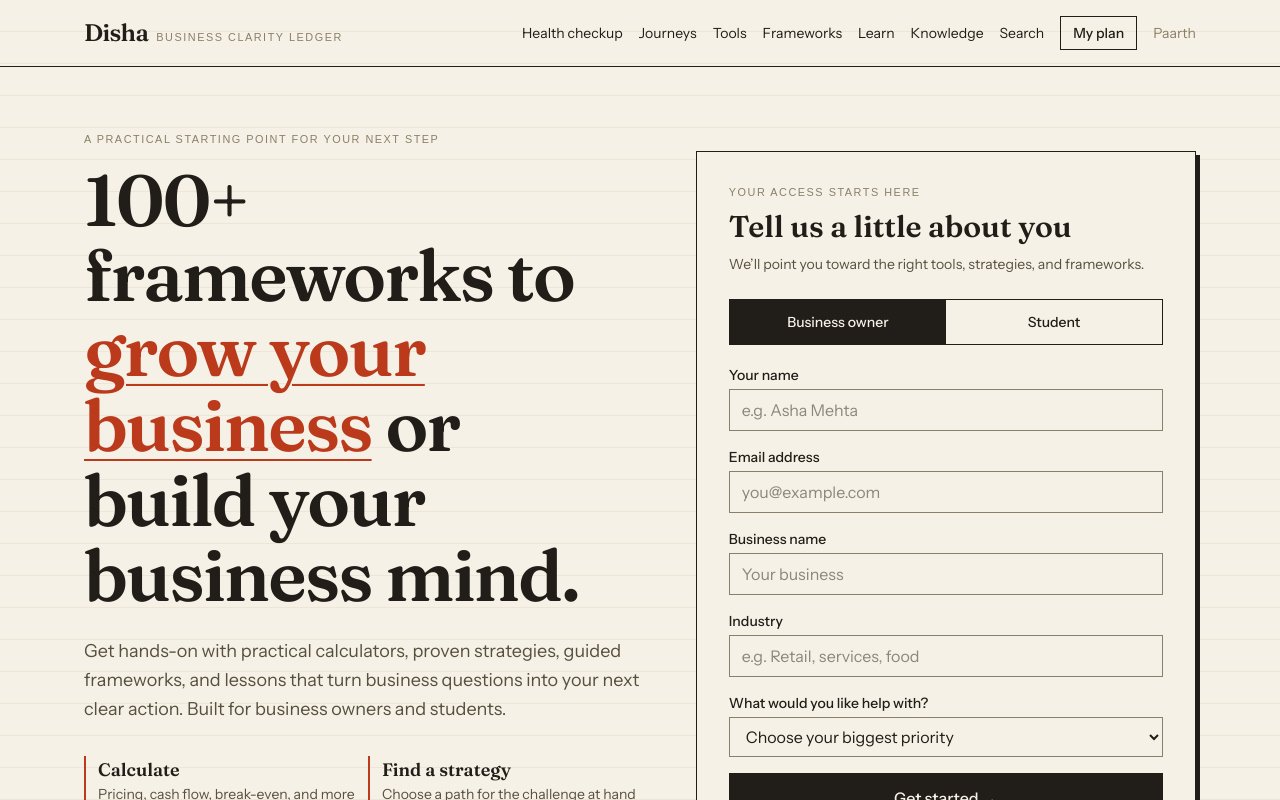
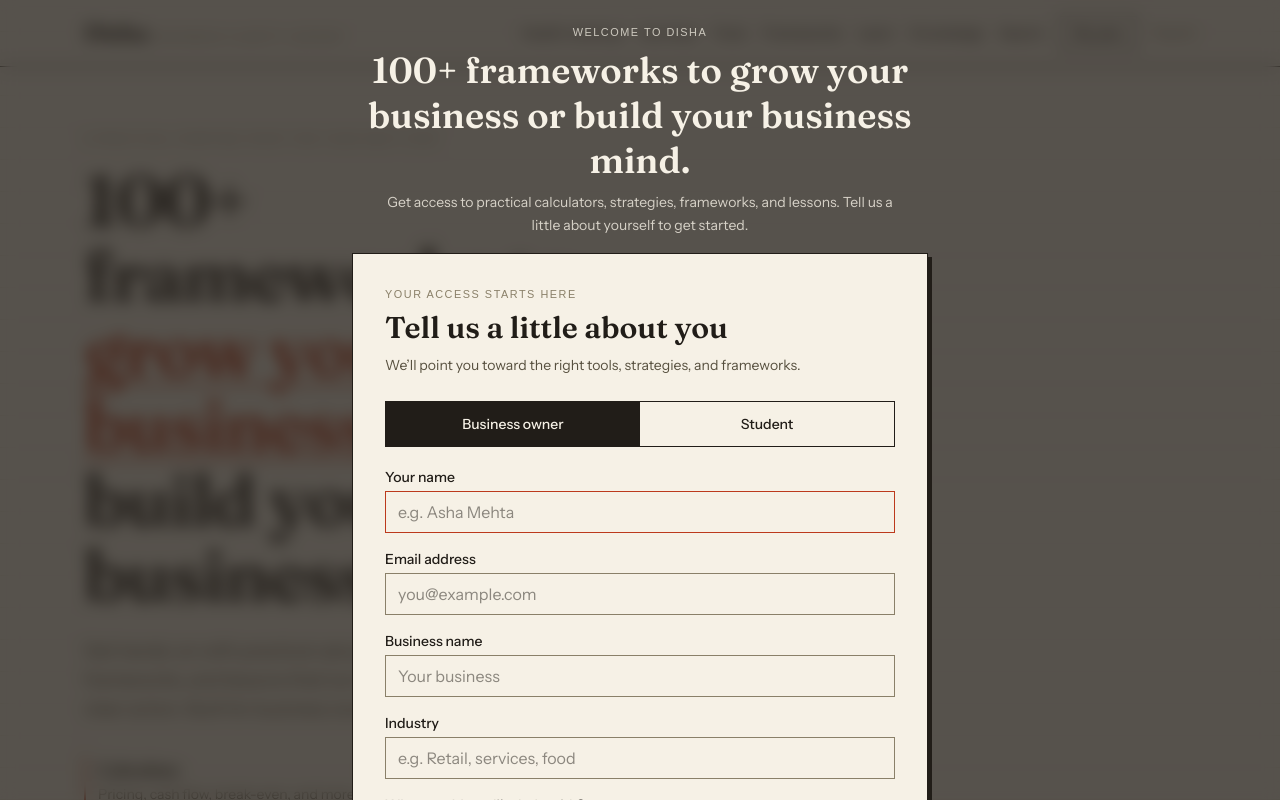
Before and after one commit to Shivam3-max/disha, a Next.js app: page / in a window 1280 px wide. Shown: the top 800 px of the page. Built offline with nearby package versions, Linux system fonts and the light colour scheme; no server answers; a web font is replaced by a local one.

Commit message:
Require welcome form submission to enter site

```diff
--- a/app/layout.tsx
+++ b/app/layout.tsx
@@ -1,6 +1,7 @@
 import type { Metadata } from "next";
 import { Fraunces, Instrument_Sans, Spline_Sans_Mono } from "next/font/google";
 import Link from "next/link";
+import WelcomeGate from "@/components/WelcomeGate";
 import "./globals.css";
 
 const fraunces = Fraunces({
@@ -81,7 +82,7 @@
             </nav>
           </div>
         </header>
-        {children}
+        <WelcomeGate>{children}</WelcomeGate>
         <footer className="no-print mt-20 border-t border-ink">
           <div className="mx-auto flex max-w-6xl flex-col gap-2 px-5 py-8 sm:flex-row sm:items-center sm:justify-between">
             <p className="rule-label">
--- a/app/page.tsx
+++ b/app/page.tsx
@@ -1,5 +1,4 @@
 import Link from "next/link";
-import WelcomeForm from "@/components/WelcomeForm";
 import { TOOLS } from "@/lib/registry";
 import { WORKSHEETS } from "@/lib/worksheets";
 import { JOURNEYS } from "@/lib/journeys";
@@ -78,8 +77,14 @@
           </div>
           <p className="rule-label mt-8">{TOOLS.length} tools · {WORKSHEETS.length} worksheets · made for real decisions</p>
         </div>
-        <div className="rise rise-2">
-          <WelcomeForm />
+        <div className="rise rise-2 hidden items-center justify-center md:flex">
+          <div className="stamp h-44 w-44 flex-col gap-1 text-center text-xs">
+            <span className="text-2xl font-semibold">
+              {TOOLS.length + WORKSHEETS.length}
+            </span>
+            <span>tools & frameworks</span>
+            <span>· est. 2026 ·</span>
+          </div>
         </div>
       </section>
 
--- a/components/WelcomeForm.tsx
+++ b/components/WelcomeForm.tsx
@@ -4,7 +4,7 @@
 
 type Audience = "owner" | "student";
 
-export default function WelcomeForm() {
+export default function WelcomeForm({ onSuccess }: { onSuccess?: () => void }) {
   const [audience, setAudience] = useState<Audience>("owner");
   const [status, setStatus] = useState<"idle" | "sending" | "sent" | "error">("idle");
 
@@ -23,6 +23,7 @@
       if (!response.ok) throw new Error("Unable to send");
       setStatus("sent");
       formElement.reset();
+      onSuccess?.();
     } catch {
       setStatus("error");
     }
--- /dev/null
+++ b/components/WelcomeGate.tsx
@@ -0,0 +1,74 @@
+"use client";
+
+import { KeyboardEvent, ReactNode, useEffect, useRef, useState } from "react";
+import WelcomeForm from "@/components/WelcomeForm";
+
+export default function WelcomeGate({ children }: { children: ReactNode }) {
+  const [open, setOpen] = useState(true);
+  const dialogRef = useRef<HTMLDivElement>(null);
+
+  useEffect(() => {
+    if (!open) return;
+    const previousOverflow = document.body.style.overflow;
+    document.body.style.overflow = "hidden";
+    dialogRef.current
+      ?.querySelector<HTMLInputElement>('input:not([name="website"])')
+      ?.focus();
+    return () => {
+      document.body.style.overflow = previousOverflow;
+    };
+  }, [open]);
+
+  function keepDialogOpen(event: KeyboardEvent<HTMLDivElement>) {
+    if (event.key === "Escape") {
+      event.preventDefault();
+      event.stopPropagation();
+      return;
+    }
+    if (event.key !== "Tab") return;
+
+    const focusable = dialogRef.current?.querySelectorAll<HTMLElement>(
+      'button:not([disabled]), input:not([disabled]):not([tabindex="-1"]), select:not([disabled]), textarea:not([disabled]), a[href]',
+    );
+    if (!focusable?.length) return;
+    const first = focusable[0];
+    const last = focusable[focusable.length - 1];
+    if (event.shiftKey && document.activeElement === first) {
+      event.preventDefault();
+      last.focus();
+    } else if (!event.shiftKey && document.activeElement === last) {
+      event.preventDefault();
+      first.focus();
+    }
+  }
+
+  return (
+    <>
+      {children}
+      {open && (
+        <div className="fixed inset-0 z-[100] flex items-center justify-center overflow-y-auto bg-ink/75 px-4 py-6 backdrop-blur-sm">
+          <div
+            ref={dialogRef}
+            role="dialog"
+            aria-modal="true"
+            aria-labelledby="welcome-title"
+            aria-describedby="welcome-description"
+            onKeyDown={keepDialogOpen}
+            className="my-auto w-full max-w-xl"
+          >
+            <div className="mb-4 text-center text-paper">
+              <p className="rule-label !text-paper/75">Welcome to Disha</p>
+              <h1 id="welcome-title" className="font-display mt-2 text-3xl font-semibold leading-tight sm:text-4xl">
+                100+ frameworks to grow your business or build your business mind.
+              </h1>
+              <p id="welcome-description" className="mx-auto mt-2 max-w-lg text-sm leading-relaxed text-paper/80">
+                Get access to practical calculators, strategies, frameworks, and lessons. Tell us a little about yourself to get started.
+              </p>
+            </div>
+            <WelcomeForm onSuccess={() => setOpen(false)} />
+          </div>
+        </div>
+      )}
+    </>
+  );
+}
```
